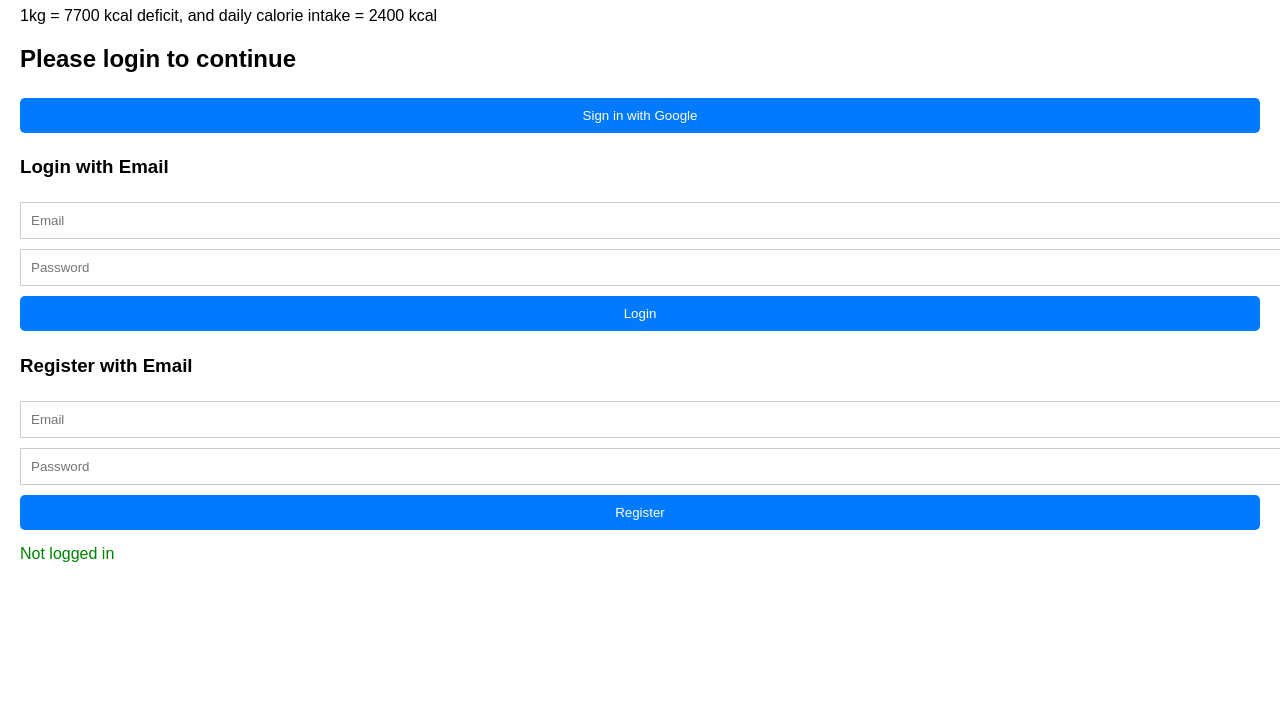
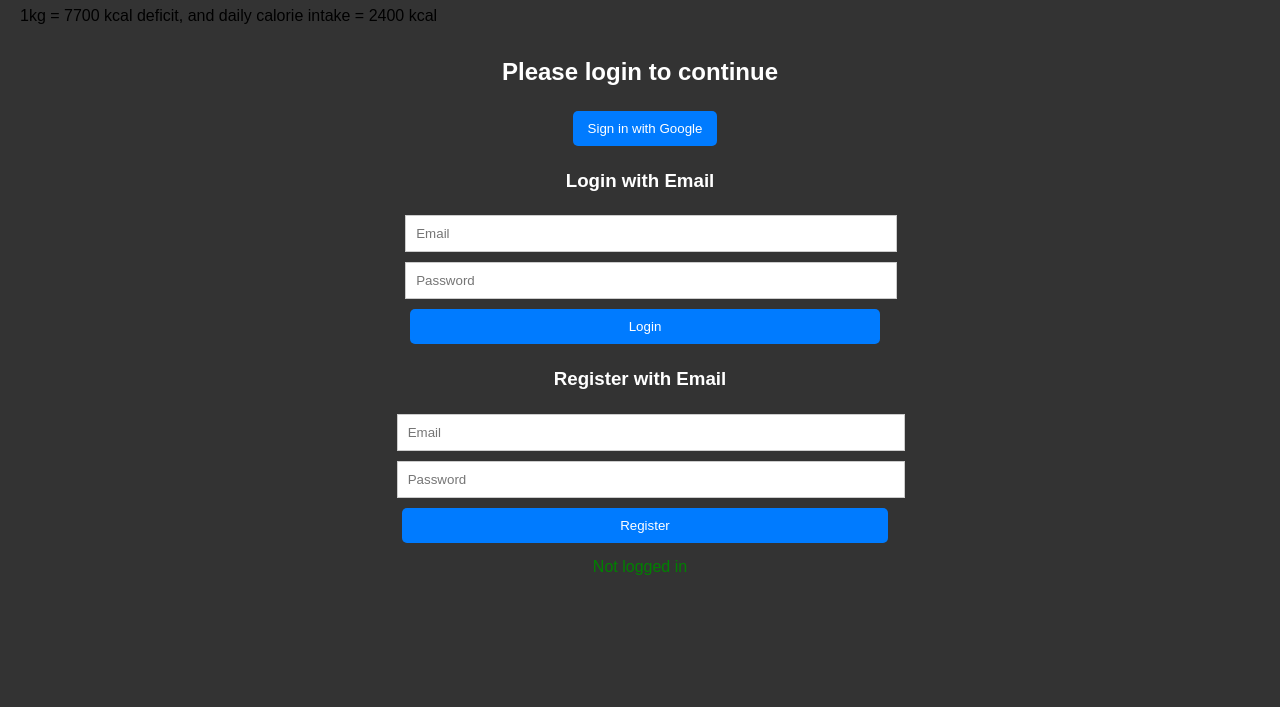
Before and after one commit to usfalidiate/CalorieTracker, a plain HTML site: page index.html in a window 1280 px wide. Shown: the part 93-800 px from the top of the page. Drawn offline with Linux system fonts and the light colour scheme; no server answers.

Commit message:
Update index.html domfix

```diff
--- a/index.html
+++ b/index.html
@@ -10,6 +10,32 @@
       background-color: gray;
       cursor: not-allowed;
     }
+
+    /* Full screen login styling */
+    .login-screen {
+      position: fixed;
+      top: 0;
+      left: 0;
+      width: 100%;
+      height: 100%;
+      background-color: rgba(0, 0, 0, 0.8);
+      color: white;
+      display: flex;
+      flex-direction: column;
+      justify-content: center;
+      align-items: center;
+      z-index: 1000;
+    }
+
+    .login-screen h2 {
+      margin-bottom: 20px;
+    }
+
+    .button {
+      margin: 5px;
+    }
+
+    /* Info and feedback messages */
     #auth-status {
       color: green;
       margin-top: 10px;
@@ -82,6 +108,8 @@
         feedbackDiv.style.color = isError ? 'red' : 'green';
       }
 
+      document.addEventListener('DOMContentLoaded', () => {
+
         // Check authentication state and show/hide login screen
         onAuthStateChanged(auth, (user) => {
           const loginScreen = document.getElementById('login-screen');
@@ -119,18 +147,26 @@
           }
         });
 
-      // Handle the result after Google Sign-In Redirect
-      async function handleRedirectResult() {
-        try {
-          const result = await getRedirectResult(auth);
-          if (result) {
-            const user = result.user;
-            showFeedback(`Signed in as ${user.displayName}`);
-          }
-        } catch (error) {
-          console.error("Error handling redirect result: ", error);
-        }
-      }
+        // Add event listeners for login and register buttons
+        document.getElementById('login-btn').addEventListener('click', () => {
+          const email = document.getElementById('login-email').value;
+          const password = document.getElementById('login-password').value;
+          loginUser(email, password);
+        });
+
+        document.getElementById('register-btn').addEventListener('click', () => {
+          const email = document.getElementById('register-email').value;
+          const password = document.getElementById('register-password').value;
+          registerUser(email, password);
+        });
+
+        document.getElementById('logout-btn').addEventListener('click', logoutUser);
+
+        document.getElementById('save-data-btn').addEventListener('click', saveDailyData);
+        document.getElementById('show-monthly-btn').addEventListener('click', loadCalorieData);
+
+        renderMealButtons(); // Render meal buttons after the DOM is loaded
+      });
 
       // Load daily and monthly calorie deficit from Firestore
       async function loadCalorieData() {
@@ -163,7 +199,7 @@
           document.getElementById('daily-total').textContent = `Daily Total: 0 kcal (Deficit: ${dailyLimit} kcal)`;
         }
 
-        // Load the monthly deficit data (for example purposes)
+        // Load the monthly deficit data
         const monthlyDocRef = doc(db, `users/${user.uid}/calorieData`, 'monthly');
         const monthlyDocSnap = await getDoc(monthlyDocRef);
 
@@ -214,11 +250,9 @@
 
       // Track selected meals for the day
       function addCalories(meal) {
-        if (!selectedMeals.includes(meal.name)) {
         dailyTotal += meal.calories;
         selectedMeals.push(meal.name);
         updateDailyTotal();
-        }
       }
 
       function highlightEatenMeals(eatenMeals) {
@@ -251,32 +285,8 @@
         });
       }
 
-      // Initialize buttons and event listeners
-      document.addEventListener('DOMContentLoaded', () => {
-        handleRedirectResult(); // Handle Google redirect result on page load
-        renderMealButtons();
-
-        document.getElementById('save-data-btn').addEventListener('click', saveDailyData);
-        document.getElementById('show-monthly-btn').addEventListener('click', loadCalorieData);
-
-        // Add event listeners for login and register buttons
-        document.getElementById('login-btn').addEventListener('click', () => {
-          const email = document.getElementById('login-email').value;
-          const password = document.getElementById('login-password').value;
-          loginUser(email, password);
-        });
-
-        document.getElementById('register-btn').addEventListener('click', () => {
-          const email = document.getElementById('register-email').value;
-          const password = document.getElementById('register-password').value;
-          registerUser(email, password);
-        });
-
-        document.getElementById('logout-btn').addEventListener('click', logoutUser);
-      });
-
       // Login user with Email/Password
-      export async function loginUser(email, password) {
+      async function loginUser(email, password) {
         try {
           const userCredential = await signInWithEmailAndPassword(auth, email, password);
           const user = userCredential.user;
@@ -287,7 +297,7 @@
       }
 
       // Logout Function
-      export async function logoutUser() {
+      async function logoutUser() {
         try {
           await signOut(auth);
           showFeedback("You have logged out.");
@@ -297,7 +307,7 @@
       }
 
       // Register new user with Email/Password
-      export async function registerUser(email, password) {
+      async function registerUser(email, password) {
         try {
           const userCredential = await createUserWithEmailAndPassword(auth, email, password);
           const user = userCredential.user;
```
Lines whose indentation alone changed are shown as unchanged.
